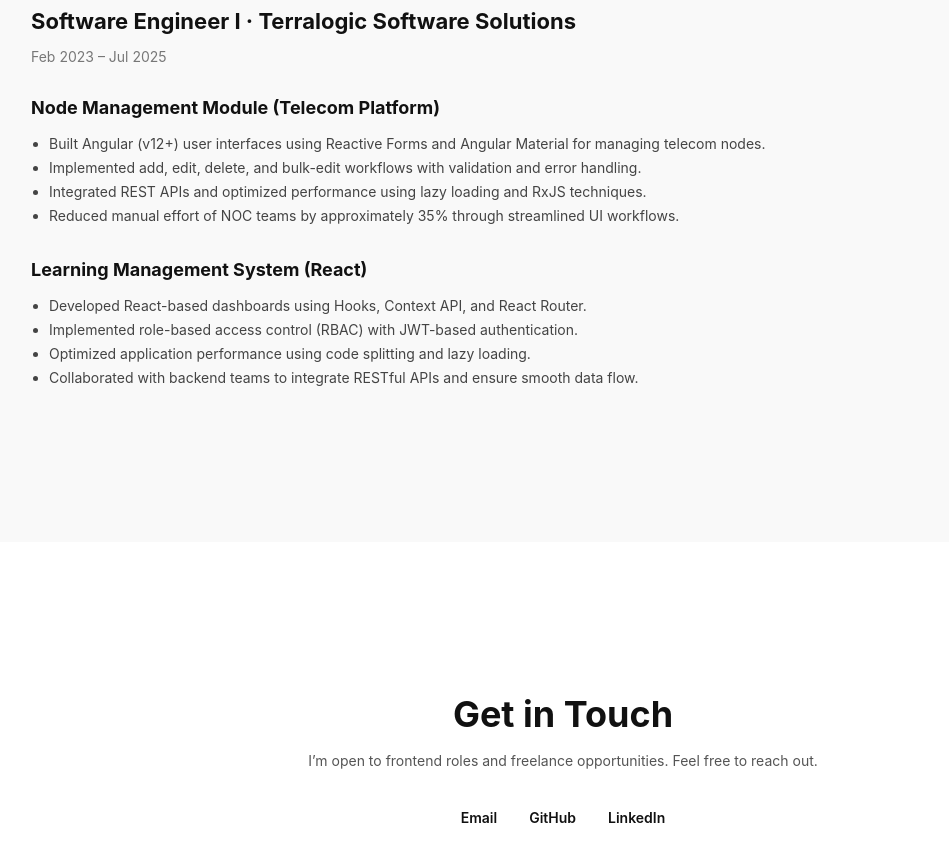
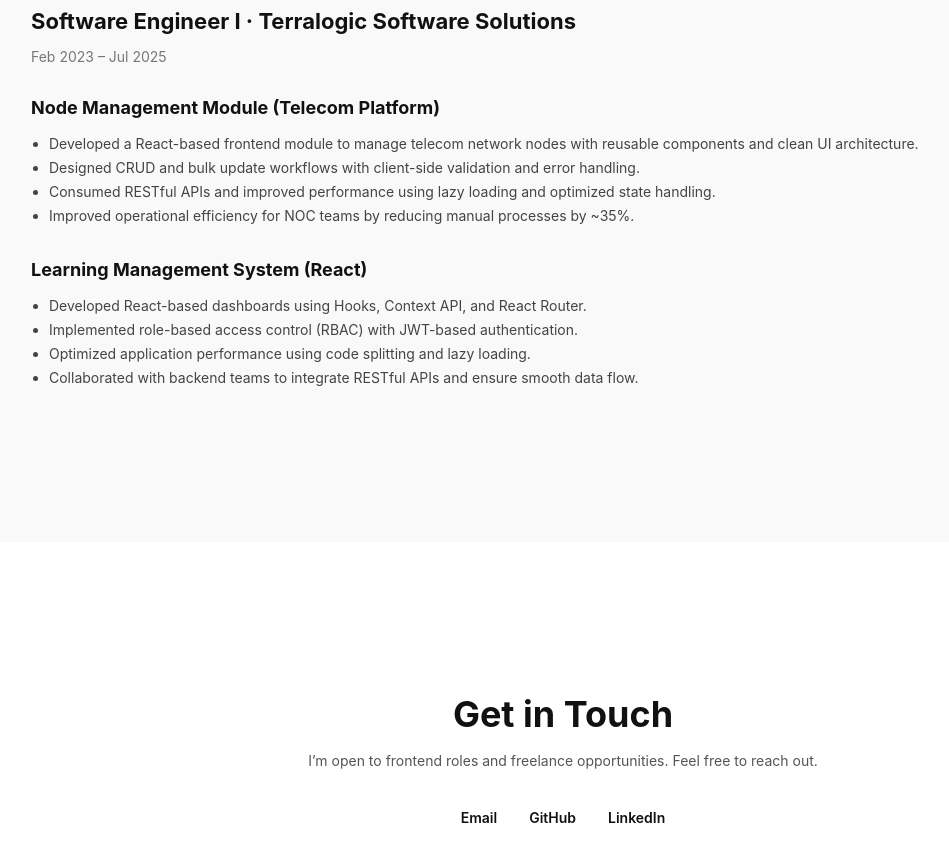
Before and after one commit to MugiwaranoRohith/rohith-portfolio, a React (Vite) app: page / in a window 1280 px wide. Shown: the part 1940-2802 px from the top of the page, without its empty margins (77-1026 px from the left). Built offline with nearby package versions, Linux system fonts and the light colour scheme.

Commit message:
my seconf commit1

```diff
--- a/src/components/Experience.jsx
+++ b/src/components/Experience.jsx
@@ -17,23 +17,20 @@
   </h4>
   <ul className="role-list">
     <li>
-              Built Angular (v12+) user interfaces using Reactive Forms and
-              Angular Material for managing telecom nodes.
+      Developed a React-based frontend module to manage telecom network nodes with reusable components and clean UI architecture.
     </li>
     <li>
-              Implemented add, edit, delete, and bulk-edit workflows with
-              validation and error handling.
+      Designed CRUD and bulk update workflows with client-side validation and error handling.
     </li>
     <li>
-              Integrated REST APIs and optimized performance using lazy loading
-              and RxJS techniques.
+      Consumed RESTful APIs and improved performance using lazy loading and optimized state handling.
     </li>
     <li>
-              Reduced manual effort of NOC teams by approximately 35% through
-              streamlined UI workflows.
+      Improved operational efficiency for NOC teams by reducing manual processes by ~35%.
     </li>
   </ul>
 </div>
+
 
         <div className="experience-role">
           <h4 className="role-title">
```
Lines whose indentation alone changed are shown as unchanged.
